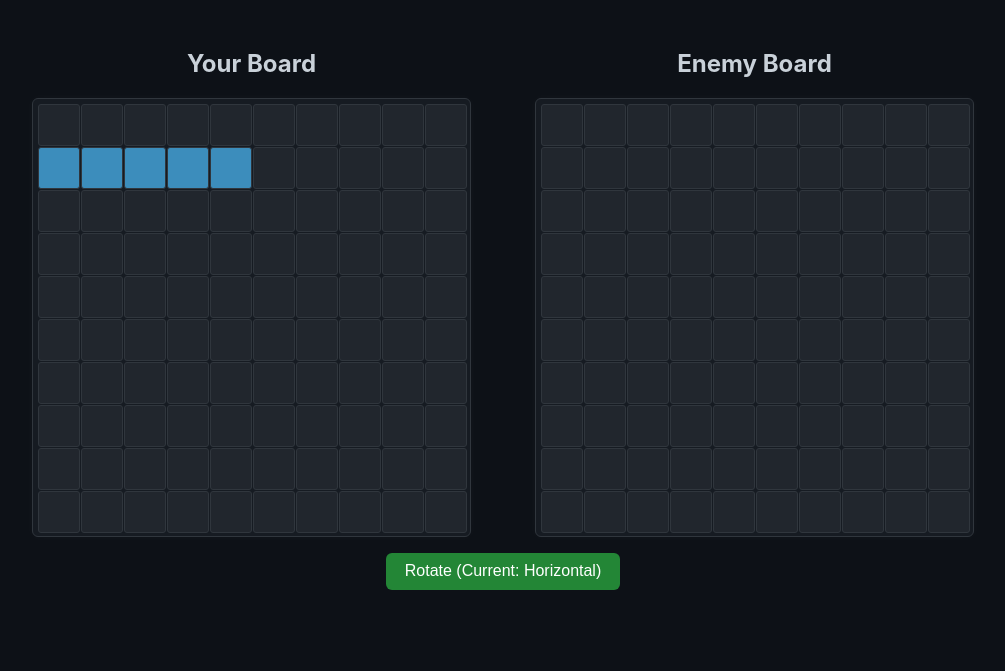
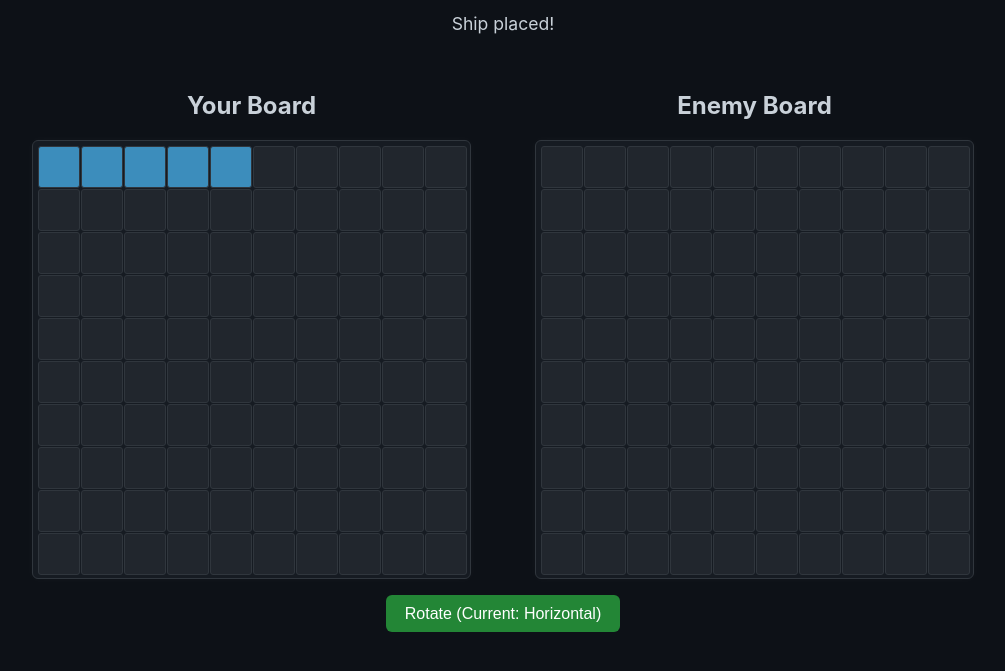
Before and after one commit to ctonneslan/battleship-2, a website built with webpack: page src/template.html in a window 1280 px wide. Both pictures are taken after a click on the element 196 px from the left and 283 px from the top of the page. Shown: the part 119-790 px from the top of the page, without its empty margins (137-1142 px from the left). Built offline with nearby package versions, Linux system fonts and the light colour scheme.

Commit message:
Fixed UX issues with status element

```diff
--- a/src/dom.js
+++ b/src/dom.js
@@ -6,6 +6,10 @@ export default function DOMController() {
   const playerBoardEl = document.getElementById("player-board");
   const computerBoardEl = document.getElementById("computer-board");
   const statusEl = document.getElementById("status");
+
+  statusEl.addEventListener("animationed", () => {
+    statusEl.classList.remove("status-valid", "status-invalid");
+  });
 
   let isPlacing = true;
   let shipsToPlace = [5, 4, 3, 3, 2];
@@ -84,16 +88,16 @@ export default function DOMController() {
 
     if (placed) {
       shipsToPlace.shift();
-      statusEl.textContent = "";
+      updateStatus("Ship placed!", "status-valid");
       renderBoards();
 
       if (shipsToPlace.length === 0) {
         isPlacing = false;
-        statusEl.textContent = "Start attacking the enemy!";
+        updateStatus("Start attacking the enemy!", "status-valid");
         setupComputerBoard();
       }
     } else {
-      statusEl.textContent = "Invalid placement. Try again.";
+      updateStatus("Invalid placement. Try again.", "status-invalid");
     }
   }
 
@@ -152,6 +156,17 @@ export default function DOMController() {
     });
   }
 
+  function updateStatus(message, type) {
+    statusEl.classList.add("status-hidden");
+
+    setTimeout(() => {
+      statusEl.textContent = message;
+      statusEl.className = "";
+      statusEl.classList.add(type);
+      statusEl.classList.remove("status-hidden");
+    }, 150);
+  }
+
   function start() {
     statusEl.textContent = "Place your ships!";
     renderBoards();
--- a/src/styles.css
+++ b/src/styles.css
@@ -12,9 +12,12 @@ h1 {
 }
 
 #status {
-  margin: 1rem 0;
-  font-size: 1.2rem;
-  color: #8b949e;
+  min-height: 1.5em; /* 🔒 reserve space */
+  margin-top: 1rem;
+  font-size: 1.1rem;
+  color: #c9d1d9;
+  transition: opacity 0.25s ease, color 0.25s ease;
+  opacity: 1;
 }
 
 .boards {
@@ -85,3 +88,37 @@ button {
 button:hover {
   background-color: #2ea043;
 }
+
+@keyframes pulse-valid {
+  0% {
+    color: #238636;
+    opacity: 0.3;
+  }
+  100% {
+    color: #238636;
+    opacity: 1;
+  }
+}
+
+@keyframes pulse-invalid {
+  0% {
+    color: #ff4d4f;
+    opacity: 0.3;
+  }
+  100% {
+    color: #ff4d4f;
+    opacity: 1;
+  }
+}
+
+.status-hidden {
+  opacity: 0;
+}
+
+.status-valid {
+  color: #2ea043;
+}
+
+.status-invalid {
+  color: #ff4d4f;
+}
```
